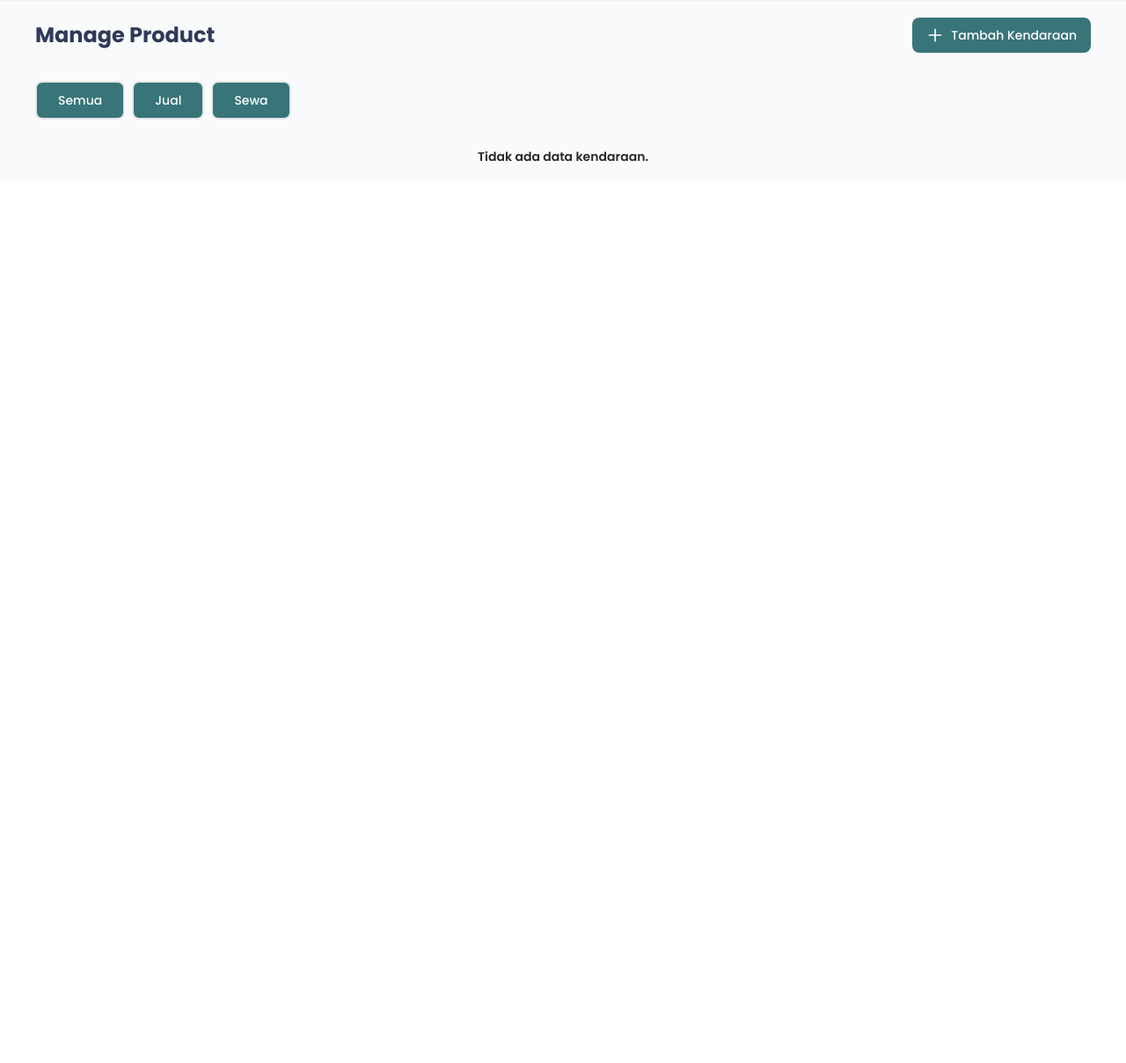
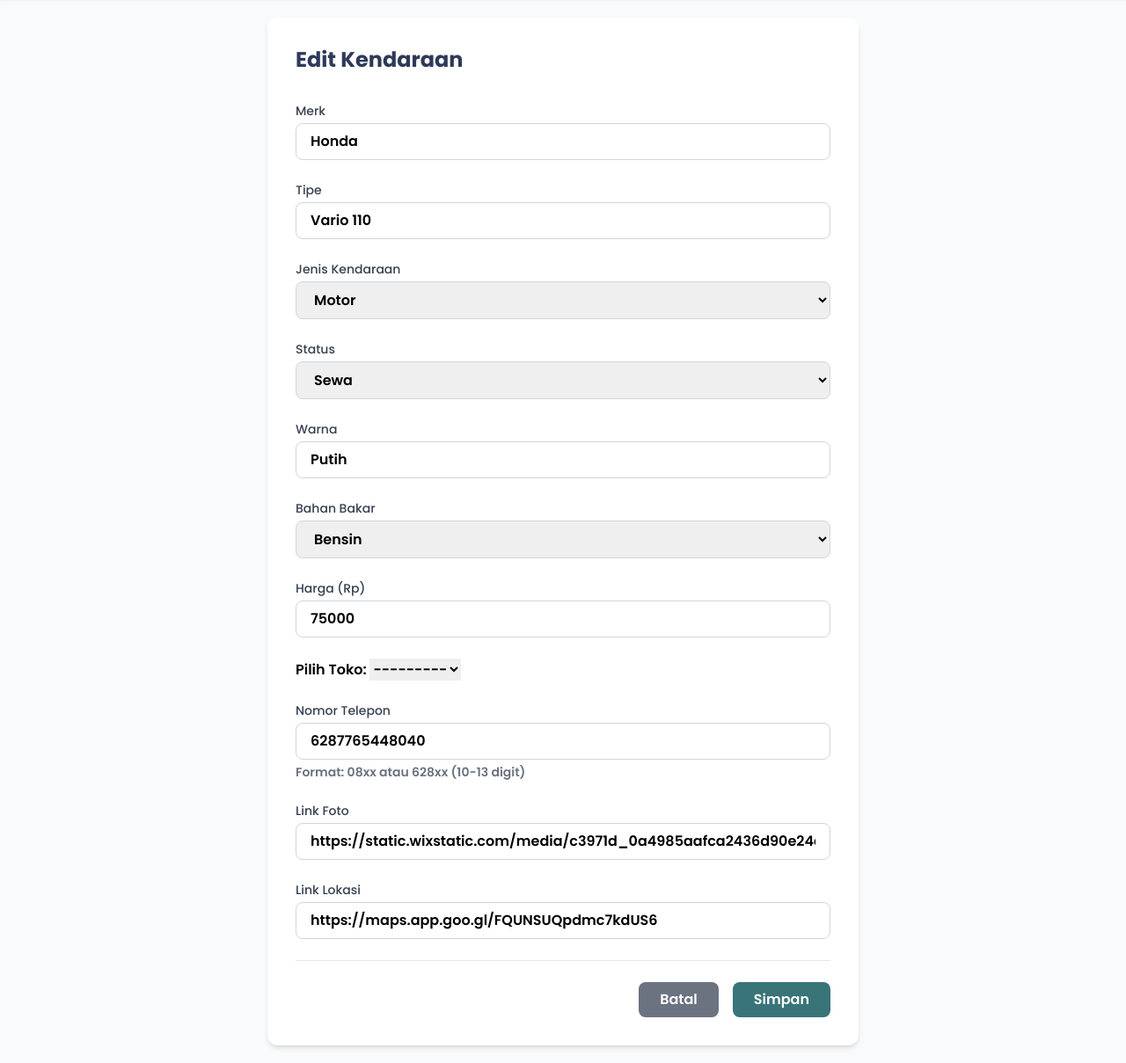
Before and after one commit to PBP-C07/rentara, a Django app: page /vehicles/adm/01df1c07-ac8a-42e2-9962-fcdd8158d6e7/edit/ in a window 1280 px wide. Shown: the part 64-1273 px from the top of the page at 88% size. Before the commit the page ends 248 px from the top, so only its background shows below. Run offline with Django 5.2, Linux system fonts and the light colour scheme; the visitor is signed in with stand-in values (Sample User, id 1); data comes from the database, SQL or seed files in the repository; data that the repository does not hold is empty; some libraries are stand-ins or nearby versions.

Commit message:
ganti edit

```diff
--- a/sewajual/templates/edit_vehicle.html
+++ b/sewajual/templates/edit_vehicle.html
@@ -1,164 +1,156 @@
 {% extends 'base.html' %}
 
 {% block meta %}
-<title>Admin Dashboard</title>
-<script>
-    tailwind.config = {
-        theme: {
-            extend: {
-                colors: {
-                    'dark-blue': '#243642',
-                    'teal': '#387478',
-                    'sage': '#629584',
-                    'light-sage': '#e2f1e7',
-                    'dark-gray': '#272828'
-                }
-            }
-        }
-    }
-</script>
+<title>Edit Kendaraan</title>
 {% endblock meta %}
 
 {% block content %}
 {% include 'navbar_admin.html' %}
-<div class="bg-gray-50 p-2 sm:p-5">
-    <div class="max-w-7xl mx-auto px-2 sm:px-5">
-        <div class="flex flex-col sm:flex-row justify-between items-start sm:items-center gap-3 mb-4 sm:mb-8">
-            <h1 class="text-xl sm:text-2xl font-bold text-dark-blue">Manage Product</h1>
-            <a href="{% url 'sewajual:add_vehicle' %}"
-                class="w-full sm:w-auto bg-teal hover:bg-sage text-white px-4 py-2.5 rounded-lg text-sm font-medium transition-colors duration-200 flex items-center justify-center gap-2">
-                <svg class="w-5 h-5" fill="none" stroke="currentColor" viewBox="0 0 24 24">
-                    <path stroke-linecap="round" stroke-linejoin="round" stroke-width="2" d="M12 4v16m8-8H4"></path>
-                </svg>
-                Tambah Kendaraan
-            </a>
-        </div>
 
-        <div class="flex flex-wrap gap-2 mb-4 sm:mb-8">
-            <button
-                class="filter-button flex-1 sm:flex-none px-3 sm:px-6 py-2.5 rounded-lg text-xs sm:text-sm font-medium border-2 transition-all duration-200 bg-teal text-white hover:bg-dark-blue active:bg-dark-blue"
-                data-filter="all">Semua</button>
-            <button
-                class="filter-button flex-1 sm:flex-none px-3 sm:px-6 py-2.5 rounded-lg text-xs sm:text-sm font-medium border-2 transition-all duration-200 bg-teal text-white hover:bg-dark-blue active:bg-dark-blue"
-                data-filter="jual">Jual</button>
-            <button
-                class="filter-button flex-1 sm:flex-none px-3 sm:px-6 py-2.5 rounded-lg text-xs sm:text-sm font-medium border-2 transition-all duration-200 bg-teal text-white hover:bg-dark-blue active:bg-dark-blue"
-                data-filter="sewa">Sewa</button>
-        </div>
+<div class="bg-gray-50 min-h-screen p-5">
+    <div class="max-w-2xl mx-auto">
+        <div class="bg-white rounded-xl shadow-md p-8">
+            <h1 class="text-2xl font-bold text-dark-blue mb-8">Edit Kendaraan</h1>
 
-        <div class="grid grid-cols-1 md:grid-cols-2 lg:grid-cols-3 gap-4">
-            {% for vehicle in vehicles %}
-            <div class="card max-w-sm mx-auto w-full bg-white rounded-xl shadow-md p-4 flex flex-col hover:shadow-xl transition-all duration-300"
-                data-status="{{ vehicle.status|lower }}" data-vehicle-id="{{ vehicle.id }}">
-                <div class="flex justify-between items-center mb-3">
-                    <span class="text-dark-gray text-xs sm:text-sm">{{ vehicle.jenis_kendaraan|title }}</span>
-                    <span class="bg-sage text-white px-3 py-1 rounded-md text-xs font-medium">
-                        {{ vehicle.status|title }}
-                    </span>
+            {% if messages %}
+            <div class="mb-4">
+                {% for message in messages %}
+                <div class="p-4 mb-4 text-sm rounded-lg {% if message.tags == 'error' %}bg-red-100 text-red-700{% elif message.tags == 'success' %}bg-green-100 text-green-700{% endif %}"
+                    role="alert">
+                    {{ message }}
+                </div>
+                {% endfor %}
+            </div>
+            {% endif %}
+
+            <form method="POST" class="space-y-6">
+                {% csrf_token %}
+                <div class="form-group">
+                    <label for="id_merk" class="block text-sm font-medium text-gray-700 mb-1">
+                        Merk
+                    </label>
+                    <input type="text" name="merk" id="id_merk" required value="{{ form.merk.value|default:'' }}"
+                        class="w-full px-4 py-2 border border-gray-300 rounded-lg focus:ring-2 focus:ring-teal focus:border-teal">
                 </div>
 
-                <h2 class="text-base sm:text-lg font-bold text-dark-blue mb-3 leading-tight line-clamp-2">
-                    {{ vehicle.merk }} {{ vehicle.tipe }}
-                </h2>
-
-                <img src="{{ vehicle.link_foto }}" alt="{{ vehicle.merk }} {{ vehicle.tipe }}"
-                    class="object-cover rounded-lg mb-4 h-48 w-full">
-
-                <div class="space-y-3 mb-4">
-                    <div class="flex items-center justify-between">
-                        <span class="flex items-center gap-2 text-dark-gray text-xs sm:text-sm">
-                            🎨 Warna:
-                        </span>
-                        <span class="text-teal text-xs sm:text-sm">{{ vehicle.warna }}</span>
-                    </div>
-                    <div class="flex items-center justify-between">
-                        <span class="flex items-center gap-2 text-dark-gray text-xs sm:text-sm">
-                            ⛽ Bahan Bakar:
-                        </span>
-                        <span class="text-teal text-xs sm:text-sm">{{ vehicle.bahan_bakar|title }}</span>
-                    </div>
+                <div class="form-group">
+                    <label for="id_tipe" class="block text-sm font-medium text-gray-700 mb-1">
+                        Tipe
+                    </label>
+                    <input type="text" name="tipe" id="id_tipe" required value="{{ form.tipe.value|default:'' }}"
+                        class="w-full px-4 py-2 border border-gray-300 rounded-lg focus:ring-2 focus:ring-teal focus:border-teal">
                 </div>
 
-                <div class="flex flex-col sm:flex-row gap-2 mt-auto">
-                    <a href="{% url 'sewajual:edit_vehicle' vehicle.pk %}"
-                        class="w-full bg-teal hover:bg-sage text-white px-4 py-2.5 rounded-lg text-sm font-medium transition-colors duration-200 text-center">
-                        Edit
+                <div class="form-group">
+                    <label for="id_jenis_kendaraan" class="block text-sm font-medium text-gray-700 mb-1">
+                        Jenis Kendaraan
+                    </label>
+                    <select name="jenis_kendaraan" id="id_jenis_kendaraan" required
+                        class="w-full px-4 py-2 border border-gray-300 rounded-lg focus:ring-2 focus:ring-teal focus:border-teal">
+                        <option value="">Pilih Jenis</option>
+                        <option value="mobil" {% if "mobil" in form.jenis_kendaraan.value|lower %}selected{% endif %}>
+                            Mobil</option>
+                        <option value="motor" {% if "motor" in form.jenis_kendaraan.value|lower %}selected{% endif %}>
+                            Motor</option>
+                    </select>
+                </div>
+
+                <div class="form-group">
+                    <label for="id_status" class="block text-sm font-medium text-gray-700 mb-1">
+                        Status
+                    </label>
+                    <select name="status" id="id_status" required
+                        class="w-full px-4 py-2 border border-gray-300 rounded-lg focus:ring-2 focus:ring-teal focus:border-teal">
+                        <option value="">Pilih Jenis</option>
+                        <option value="sewa" {% if "sewa" in form.status.value|lower %}selected{% endif %}>Sewa
+                        </option>
+                        <option value="jual" {% if "jual" in form.status.value|lower %}selected{% endif %}>Jual
+                        </option>
+                    </select>
+                </div>
+
+                <div class="form-group">
+                    <label for="id_warna" class="block text-sm font-medium text-gray-700 mb-1">
+                        Warna
+                    </label>
+                    <input type="text" name="warna" id="id_warna" value="{{ form.warna.value|default:'' }}"
+                        class="w-full px-4 py-2 border border-gray-300 rounded-lg focus:ring-2 focus:ring-teal focus:border-teal">
+                </div>
+
+                <div class="form-group">
+                    <label for="id_bahan_bakar" class="block text-sm font-medium text-gray-700 mb-1">
+                        Bahan Bakar
+                    </label>
+                    <select name="bahan_bakar" id="id_bahan_bakar" required
+                        class="w-full px-4 py-2 border border-gray-300 rounded-lg focus:ring-2 focus:ring-teal focus:border-teal">
+                        <option value="">Pilih Jenis</option>
+                        <option value="bensin" {% if "bensin" in form.bahan_bakar.value|lower %}selected{% endif %}>
+                            Bensin</option>
+                        </option>
+                        <option value="diesel" {% if "diesel" in form.bahan_bakar.value|lower %}selected{% endif %}>
+                            Diesel
+                        </option>
+                        <option value="listrik" {% if "listrik" in form.bahan_bakar.value|lower %}selected{% endif %}>
+                            Listrik
+                        </option>
+                    </select>
+                </div>
+
+                <div class="form-group">
+                    <label for="id_harga" class="block text-sm font-medium text-gray-700 mb-1">
+                        Harga (Rp)
+                    </label>
+                    <input type="number" name="harga" id="id_harga" required value="{{ form.harga.value|default:'' }}"
+                        class="w-full px-4 py-2 border border-gray-300 rounded-lg focus:ring-2 focus:ring-teal focus:border-teal">
+                </div>
+
+                <div class="form-group">
+                    <label for="toko">Pilih Toko:</label>
+                    {{ form.toko }}
+                </div>
+
+                <div class="form-group">
+                    <label for="id_notelp" class="block text-sm font-medium text-gray-700 mb-1">
+                        Nomor Telepon
+                    </label>
+                    <input type="tel" name="notelp" id="id_notelp" required value="{{ form.notelp.value|default:'' }}"
+                        class="w-full px-4 py-2 border border-gray-300 rounded-lg focus:ring-2 focus:ring-teal focus:border-teal"
+                        placeholder="08123456789">
+                    <p class="mt-1 text-sm text-gray-500">Format: 08xx atau 628xx (10-13 digit)</p>
+                </div>
+
+                <div class="form-group">
+                    <label for="id_link_foto" class="block text-sm font-medium text-gray-700 mb-1">
+                        Link Foto
+                    </label>
+                    <input type="url" name="link_foto" id="id_link_foto" required
+                        value="{{ form.link_foto.value|default:'' }}"
+                        class="w-full px-4 py-2 border border-gray-300 rounded-lg focus:ring-2 focus:ring-teal focus:border-teal"
+                        placeholder="https://example.com/foto.jpg">
+                </div>
+
+                <div class="form-group">
+                    <label for="id_link_lokasi" class="block text-sm font-medium text-gray-700 mb-1">
+                        Link Lokasi
+                    </label>
+                    <input type="url" name="link_lokasi" id="id_link_lokasi" required
+                        value="{{ form.link_lokasi.value|default:'' }}"
+                        class="w-full px-4 py-2 border border-gray-300 rounded-lg focus:ring-2 focus:ring-teal focus:border-teal"
+                        placeholder="https://maps.google.com/...">
+                </div>
+
+                <div class="flex justify-end space-x-4 pt-6 mt-6 border-t">
+                    <a href="{% url 'sewajual:admin_vehicle_list' %}"
+                        class="px-6 py-2 bg-gray-500 text-white rounded-lg hover:bg-gray-600 transition-colors duration-200">
+                        Batal
                     </a>
-                    <button onclick="deleteVehicle('{{ vehicle.id }}')" class="w-full bg-red-500 hover:bg-red-600 text-white px-4 py-2.5 rounded-lg text-sm font-medium
-                        transition-colors duration-200 text-center">
-                        Hapus
+                    <button type="submit"
+                        class="px-6 py-2 bg-teal text-white rounded-lg hover:bg-sage transition-colors duration-200">
+                        Simpan
                     </button>
                 </div>
-            </div>
-            {% empty %}
-            <p class="text-dark-gray text-center col-span-full text-sm">Tidak ada data kendaraan.</p>
-            {% endfor %}
+            </form>
         </div>
     </div>
 </div>
-
-<style>
-    .filter-button.active {
-        background-color: #243642;
-        border-color: #243642;
-    }
-</style>
-
-<script>
-    document.addEventListener('DOMContentLoaded', function () {
-        const filterButtons = document.querySelectorAll('.filter-button');
-        const cards = document.querySelectorAll('.card');
-
-        filterButtons.forEach(button => {
-            button.addEventListener('click', () => {
-                const filter = button.dataset.filter;
-
-                filterButtons.forEach(btn => btn.classList.remove('active'));
-                button.classList.add('active');
-
-                cards.forEach(card => {
-                    if (filter === 'all' || card.dataset.status === filter) {
-                        card.classList.remove('hidden');
-                    } else {
-                        card.classList.add('hidden');
-                    }
-                });
-            });
-        });
-    });
-
-    async function deleteVehicle(vehicleId) {
-        if (!confirm('Anda yakin ingin menghapus produk ini?')) return;
-
-        try {
-            const response = await fetch(`/vehicles/adm/${vehicleId}/delete/`, {
-                method: 'POST',
-                headers: {
-                    'X-Requested-With': 'XMLHttpRequest',
-                    'X-CSRFToken': '{{ csrf_token }}'
-                }
-            });
-
-            const contentType = response.headers.get("content-type");
-            if (contentType && contentType.includes("application/json")) {
-                const data = await response.json();
-                if (data.status === 'success') {
-                    alert(data.message);
-                    const vehicleCard = document.querySelector(`[data-vehicle-id="${vehicleId}"]`);
-                    if (vehicleCard) {
-                        vehicleCard.remove();
-                    }
-                } else {
-                    alert(data.message);
-                }
-            } else {
-                const text = await response.text();
-                console.error("Unexpected HTML response:", text);
-                alert("Gagal. Terjadi kesalahan saat menghapus data.");
-            }
-        } catch (error) {
-            alert('Error: ' + error.message);
-        }
-    }
-</script>
 {% endblock content %}
```
